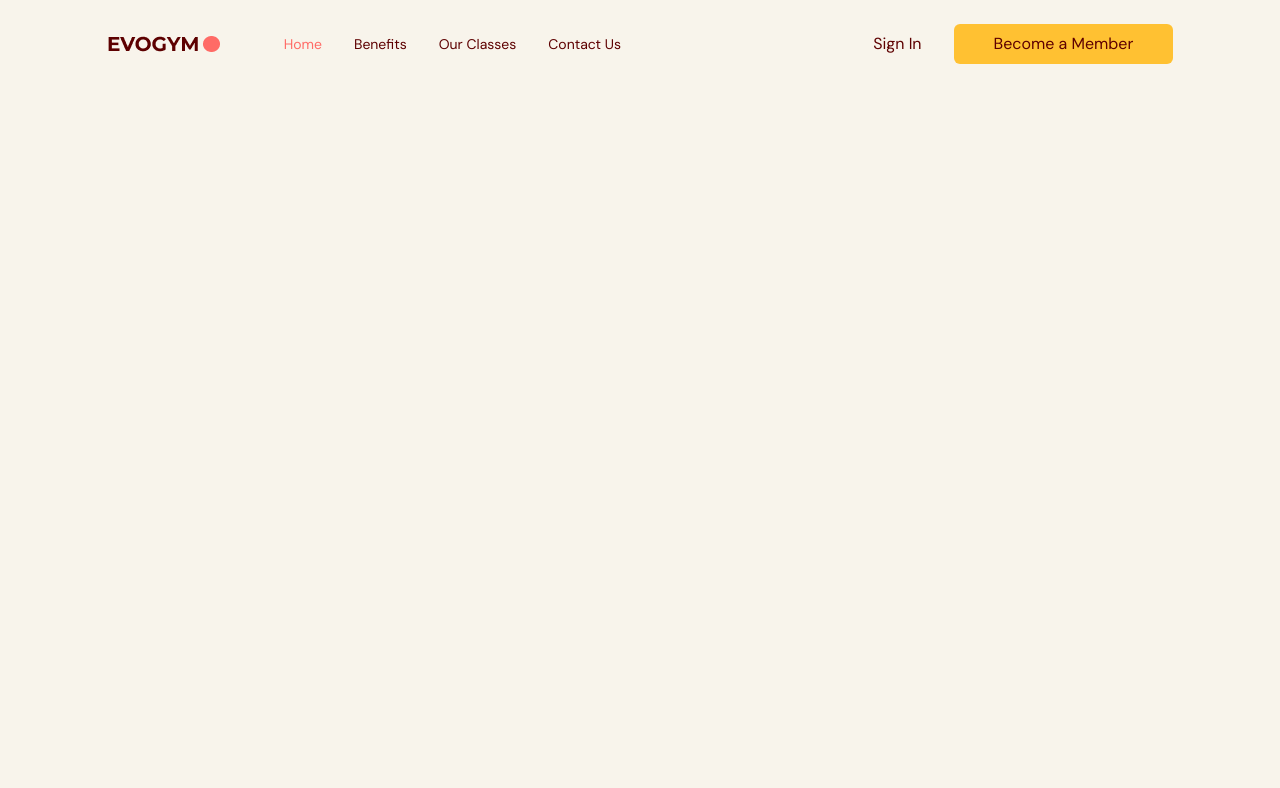
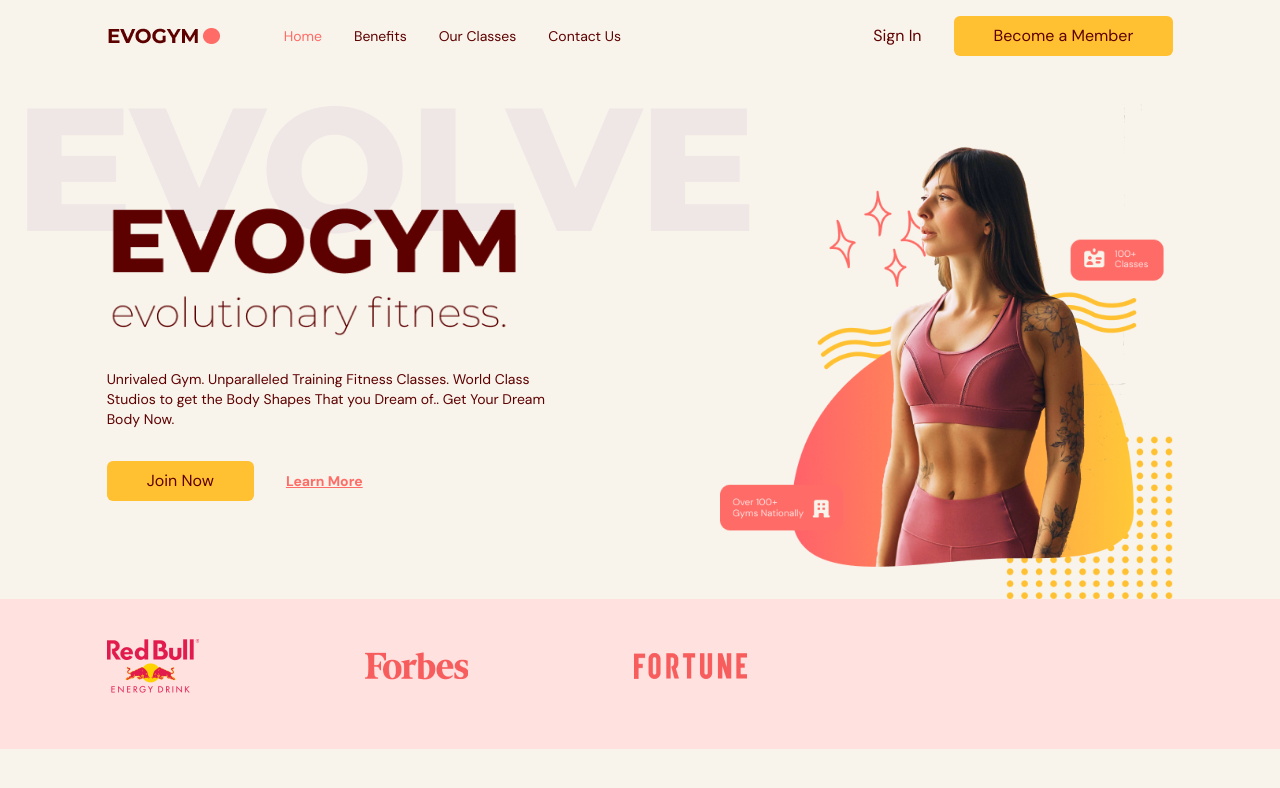
Before and after one commit to Faithesther20/FitnessSite, a React (Vite) app: page / in a window 1280 px wide. Shown: the top 788 px of the page. Built offline with nearby package versions, Linux system fonts and the light colour scheme.

Commit message:
Complete Home Page

```diff
--- a/prettier.config.cjs
+++ b/prettier.config.cjs
@@ -1,3 +1,3 @@
-module.exports={
-    plugins:[require('prettier-plugin-tailwindcss')],
-}
+module.exports = {
+    plugins: [require('prettier-plugin-tailwindcss')],
+  };
--- a/src/App.tsx
+++ b/src/App.tsx
@@ -1,9 +1,8 @@
 import { useState,useEffect } from 'react';
 
 import Navbar from "@/scenes/navbar/index";
+import Home from "@/scenes/home/index";
 import { SelectedPage } from '@/shared/type';
-
-
 
 
 function App() {
@@ -27,6 +26,7 @@
       <Navbar
       isTopOfPage = {isTopOfPage}
       selectedPage={selectedPage} setSelectedPage={setSelectedPage}/>
+      <Home setSelectedPage={setSelectedPage} />
     </div>
   )
 }
--- /dev/null
+++ b/src/scenes/home/index.tsx
@@ -0,0 +1,78 @@
+import React from 'react'
+import ActionButton from "@/shared/ActionButton";
+import HomePageText from "@/assets/HomePageText.png";
+import HomePageGraphic from "@/assets/HomePageGraphic.png";
+import SponsorRedBull from "@/assets/SponsorRedBull.png";
+import SponsorForbes from "@/assets/SponsorForbes.png";
+import SponsorFortune from "@/assets/SponsorFortune.png";
+import { SelectedPage } from '@/shared/type';
+import useMediaQuery from '@/hooks/useMediaQuery';
+import AnchorLink from 'react-anchor-link-smooth-scroll';
+
+type Props = {
+    setSelectedPage :(value: SelectedPage) => void;
+}
+
+const Home = ({setSelectedPage}: Props) => {
+    const isAboveMediumScreens = useMediaQuery("(min-width: 1060px)");
+  return (
+    <section
+    id='home'
+    className='gap-16 bg-gray-20 py-10 md;h-full md:pb-0'>
+    <div  className='md:flex mx-auto w-5/6 items-center justify-center md:h-5/6'>
+        {/* MAIN HEADER  */}
+         <div  className='z-10 mt-32 md:basis-3/5'>
+            <div className='md:-mt-20'>
+                <div className='relative'>
+                <div className='before:absolute before:-top-20 before:-left-20 before:z-[-1] md:before:content-evolvetext'>
+                    <img  alt='home-page-text' src={HomePageText}/>
+                </div >
+                </div>
+
+
+            <p className="mt-8 text-sm md:text-sm ">
+              Unrivaled Gym. Unparalleled Training Fitness Classes. World Class
+              Studios to get the Body Shapes That you Dream of.. Get Your Dream
+              Body Now.
+            </p>
+            </div>
+
+          {/* ACTIONS */}
+          <div className='mt-8 flex items-center gap-8 md:justify-start' >
+             <ActionButton setSelectedPage={setSelectedPage}>
+               Join Now
+             </ActionButton>
+             <AnchorLink
+             className='text-sm font-bold text-primary-500 underline hover:text-secondary-500'
+             onClick={() =>setSelectedPage(SelectedPage.ContactUs)}
+             href={`#${SelectedPage.ContactUs}`}>
+
+               <p>Learn More</p>
+             </AnchorLink>
+          </div>
+
+        </div>
+        {/* IMAGE */}
+         <div className='flex basis-3/5 justify-cneter md:z-10
+         md:ml-40 md:mt-16 md:justify-items-end'>
+            <img alt='home-pageGraphic' src={HomePageGraphic} />
+
+         </div>
+</div>
+         {/* SPONSORS */}
+         {isAboveMediumScreens &&(
+           <div className='h-[150px] w-full bg-primary-100 py-10 '>
+            <div className='mx-auto w-5/6'>
+                <div className='flex w-3/5 items-center justify-between gap-8 '>
+                    <img src={SponsorRedBull} alt="redbull-sponsor" />
+                    <img src={SponsorForbes} alt="forbes-sponsor" />
+                    <img src={SponsorFortune} alt="fortune-sponsor" />
+                </div>
+            </div>
+           </div>
+         )}
+    </section>
+  )
+}
+
+export default Home;
--- a/src/scenes/navbar/index.tsx
+++ b/src/scenes/navbar/index.tsx
@@ -21,7 +21,7 @@
 
   return (
     <nav>
-      <div className={`${navbarBackground} ${flexBetween} fixed top-0 z-38 w-full py-6 `}>
+      <div className={`${navbarBackground} ${flexBetween} fixed top-0 z-40 w-full py-4 `}>
         <div className={`${flexBetween} mx-auto w-5/6`}>
           <div className={`${flexBetween} w-full gap-16 `}>
             <img alt='logo' src={Logo}/>
```
